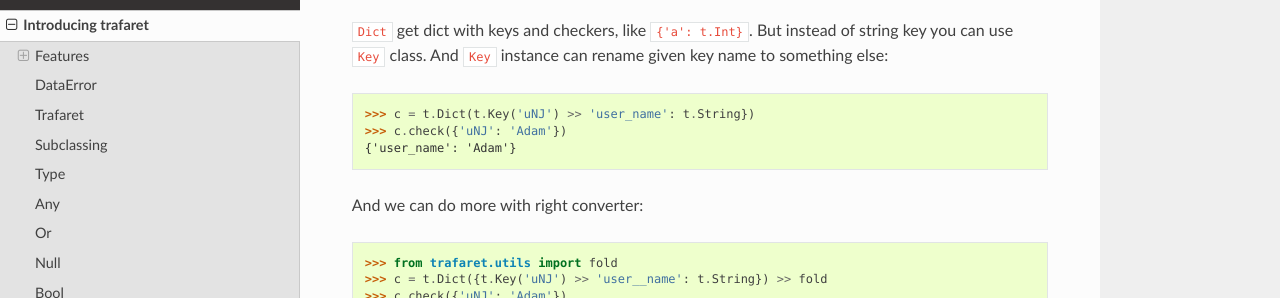
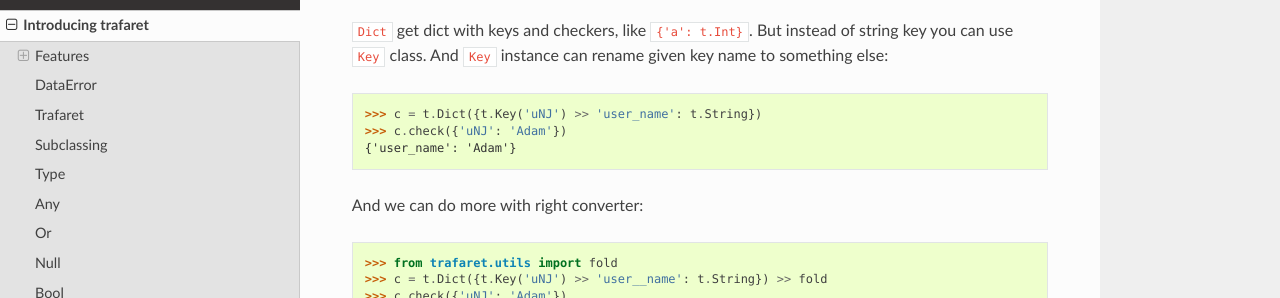
Before and after one commit to Deepwalker/trafaret, a Sphinx documentation site: the page built from docs/intro.rst, in a window 1280 px wide and 900 px high, scrolled down 816 px. Shown: the part 153-451 px from the top of the window. Built offline with Sphinx 7.4.7 and the Read the Docs theme 2.0.0, drawn with Linux system fonts in a browser that asks for light colours.

Commit message:
docs: add missing curly bracket (#43)

```diff
--- a/docs/intro.rst
+++ b/docs/intro.rst
@@ -45,7 +45,7 @@
 you can use ``Key`` class. And ``Key`` instance can rename given key name to something
 else::
 
-    >>> c = t.Dict(t.Key('uNJ') >> 'user_name': t.String})
+    >>> c = t.Dict({t.Key('uNJ') >> 'user_name': t.String})
     >>> c.check({'uNJ': 'Adam'})
     {'user_name': 'Adam'}
 
```
